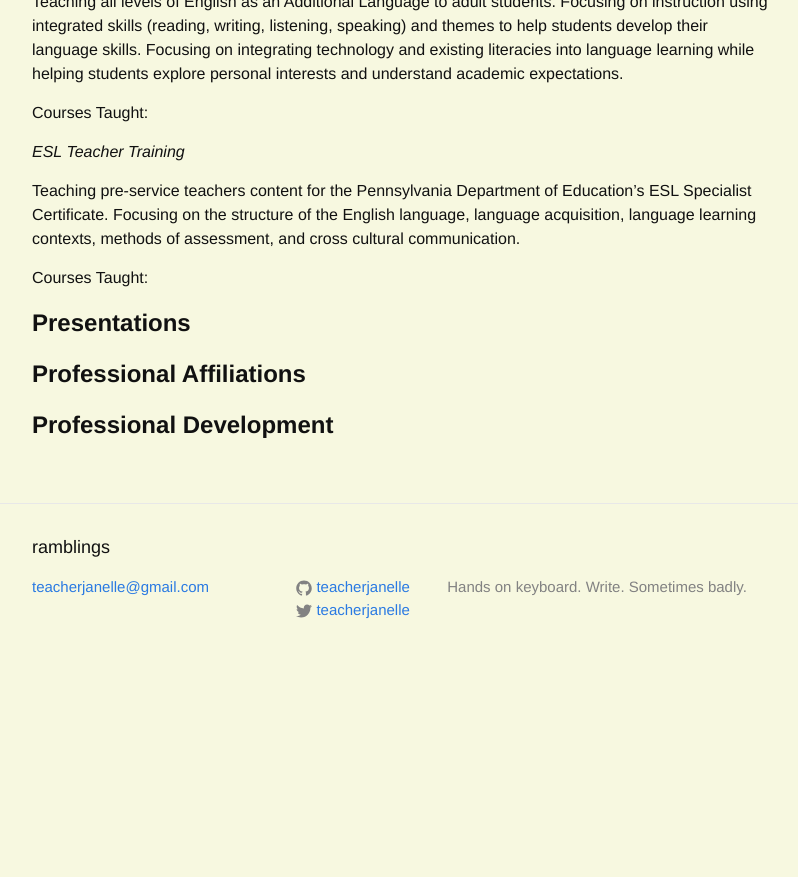
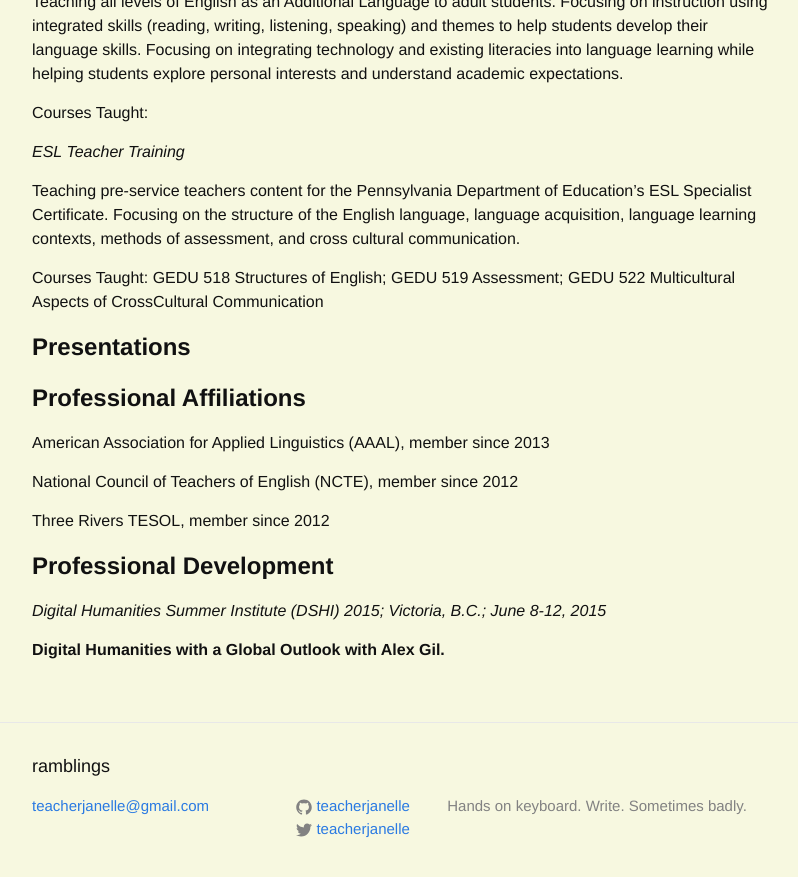
Before and after one commit to teacherjanelle/JNLB, a Jekyll site: the page built from cv.md, in a window 1280 px wide and 900 px high, scrolled down 768 px. Shown: the top 877 px of the window, without its empty margins (238-1036 px from the left). Built offline with Jekyll 4.4.1, drawn with Linux system fonts in a browser that asks for light colours; before the commit the page ends 1449 px from its top, so only the background shows below that.

Commit message:
adding cv content

```diff
--- a/cv.md
+++ b/cv.md
@@ -32,10 +32,18 @@ Courses Taught:
 
 Teaching pre-service teachers content for the Pennsylvania Department of Education's ESL Specialist Certificate.  Focusing on the structure of the English language, language acquisition, language learning contexts, methods of assessment, and cross cultural communication.
 
-Courses Taught:
+Courses Taught: GEDU 518 Structures of English; GEDU 519 Assessment; GEDU 522 Multicultural Aspects of CrossCultural Communication
 
 # **Presentations**
 
 # **Professional Affiliations**
+American Association for Applied Linguistics (AAAL), member since 2013
+
+National Council of Teachers of English (NCTE), member since 2012
+
+Three Rivers TESOL, member since 2012
 
 # **Professional Development**
+*Digital Humanities Summer Institute (DSHI) 2015; Victoria, B.C.; June 8-12, 2015*
+
+**Digital Humanities with a Global Outlook with Alex Gil.**
```
